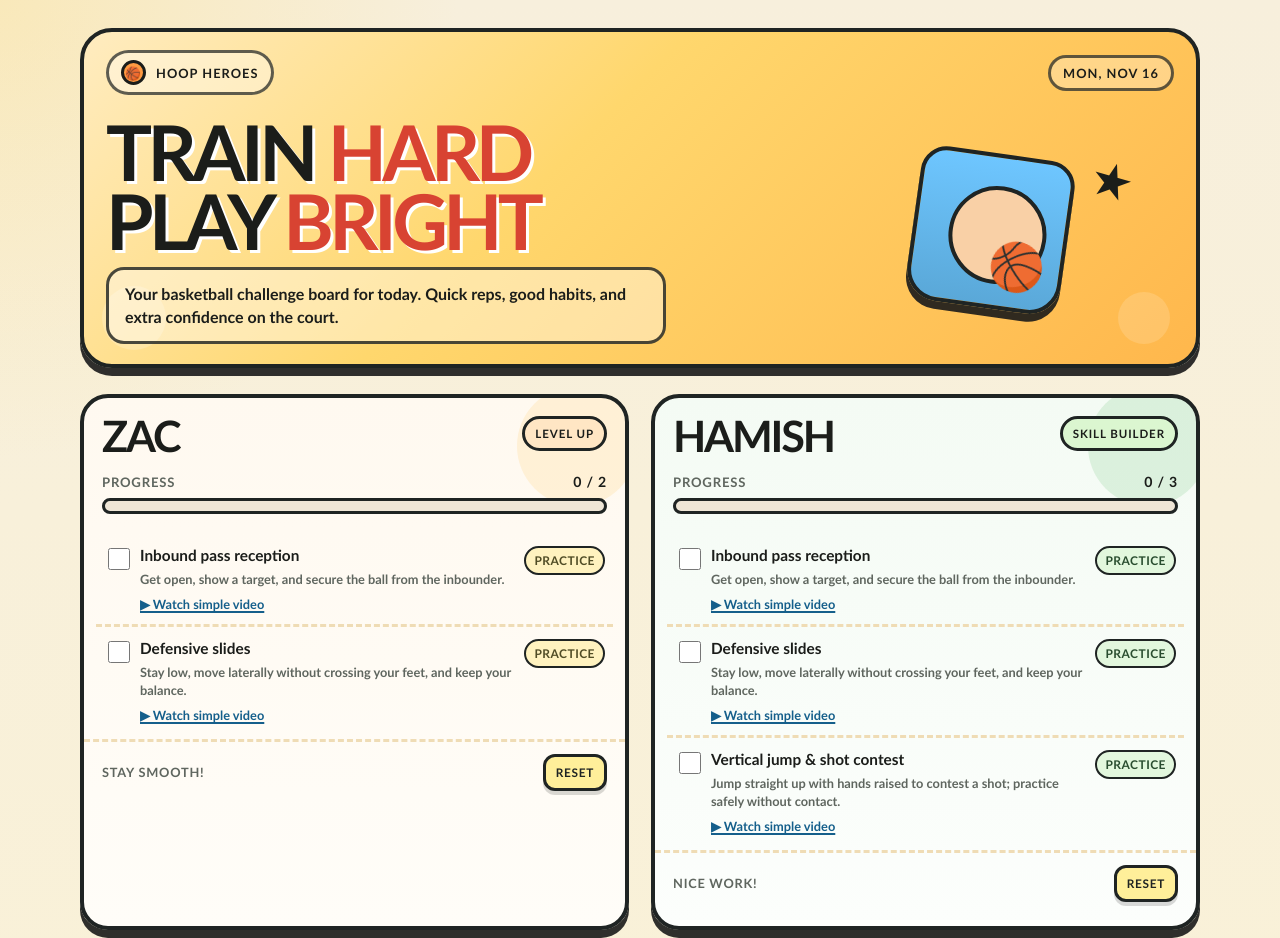
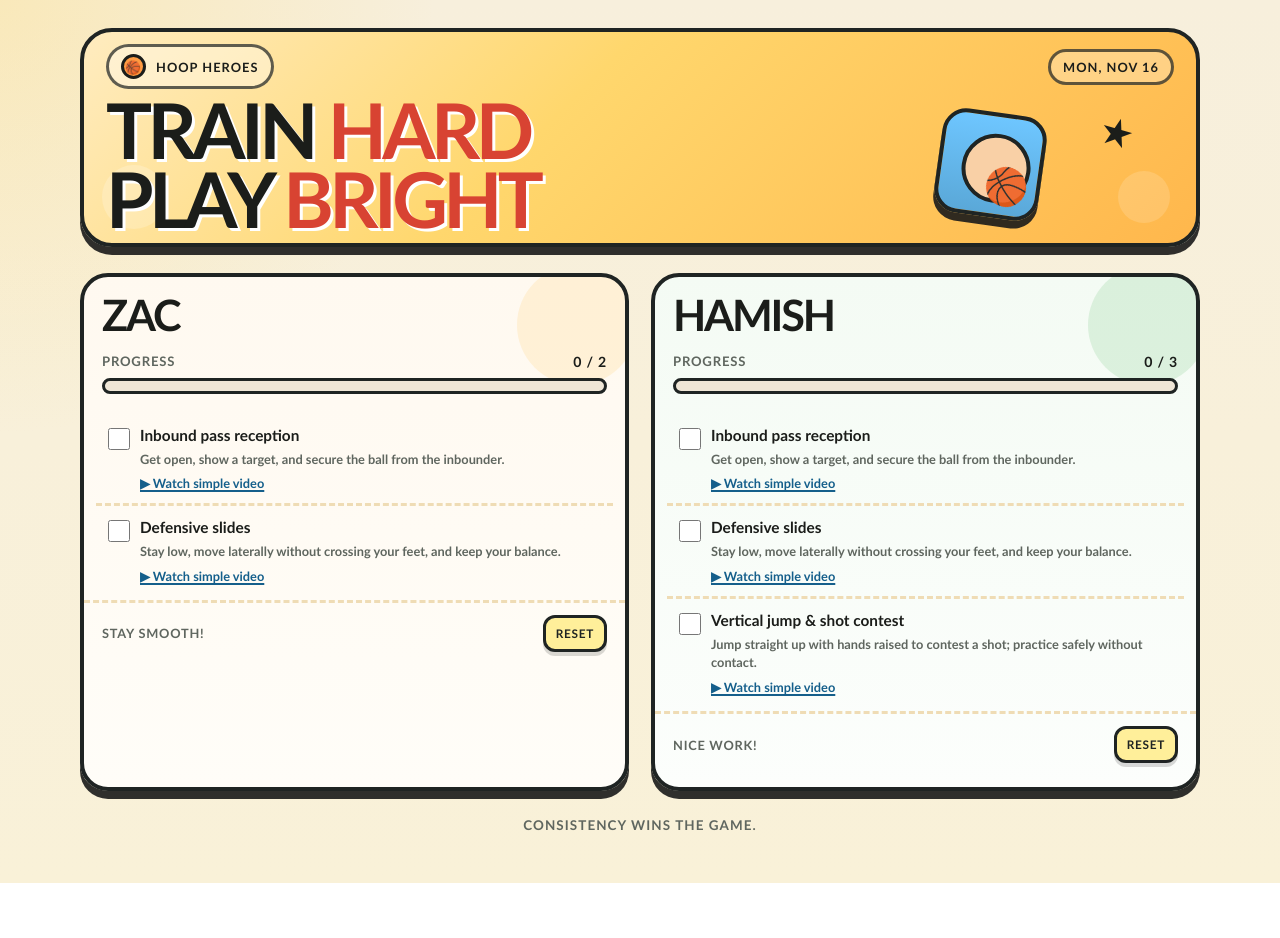
Before and after one commit to garyxuehong/bb-training, a plain HTML site: page index.html in a window 1280 px wide. Shown: the top 938 px of the page. After the commit the page ends 883 px from the top, so only its background shows below. Drawn offline with Linux system fonts and the light colour scheme.

Commit message:
Simplify player cards and shorten the comic-style banner

```diff
--- a/index.html
+++ b/index.html
@@ -8,14 +8,14 @@
   <style>
     :root{--bg:#f9f1d8;--ink:#1b1d1a;--muted:#5f665f;--red:#ff5d5d;--green:#67be72;--dark:#1f2423;--shadow:0 8px 0 rgba(26,26,26,.9)}
     *{box-sizing:border-box}body{margin:0;background:radial-gradient(circle at top left,rgba(255,214,90,.26),transparent 28%),linear-gradient(180deg,#f7efdc 0%,var(--bg) 100%);color:var(--ink);font-family:"Trebuchet MS","Segoe UI",sans-serif}
-    .page{width:min(1120px,calc(100% - 28px));margin:auto;padding:28px 0 50px}.banner{position:relative;overflow:hidden;background:linear-gradient(135deg,#ffecc0 0%,#ffd76d 42%,#ffb74c 100%);border:4px solid var(--dark);border-radius:32px;box-shadow:var(--shadow);padding:18px 22px 20px}.banner:before,.banner:after{content:"";position:absolute;inset:auto auto 14px 18px;width:64px;height:64px;border-radius:50%;background:rgba(255,255,255,.2)}.banner:after{left:auto;right:26px;bottom:20px;width:52px;height:52px;background:rgba(255,255,255,.15)}
+    .page{width:min(1120px,calc(100% - 28px));margin:auto;padding:28px 0 50px}.banner{position:relative;overflow:hidden;background:linear-gradient(135deg,#ffecc0 0%,#ffd76d 42%,#ffb74c 100%);border:4px solid var(--dark);border-radius:32px;box-shadow:var(--shadow);padding:12px 22px 10px}.banner:before,.banner:after{content:"";position:absolute;inset:auto auto 14px 18px;width:64px;height:64px;border-radius:50%;background:rgba(255,255,255,.2)}.banner:after{left:auto;right:26px;bottom:20px;width:52px;height:52px;background:rgba(255,255,255,.15)}
     .topbar{display:flex;justify-content:space-between;align-items:center;gap:12px;position:relative;z-index:1;font-weight:900;letter-spacing:.08em;text-transform:uppercase;font-size:.8rem}.brand{display:inline-flex;align-items:center;gap:10px;background:rgba(255,255,255,.35);border:3px solid rgba(27,29,26,.7);padding:7px 12px;border-radius:999px}.ball{width:25px;height:25px;display:grid;place-items:center;border-radius:50%;background:#ff9b42;border:3px solid #1b1d1a}.today{background:rgba(255,255,255,.28);border:3px solid rgba(27,29,26,.7);border-radius:999px;padding:7px 12px}
-    .hero{position:relative;z-index:1;display:grid;grid-template-columns:1.3fr .7fr;gap:18px;align-items:center;padding-top:22px}.title-wrap{display:flex;flex-direction:column;gap:12px}h1{margin:0;font-size:clamp(2.7rem,6vw,5.2rem);line-height:.9;letter-spacing:-.06em;text-transform:uppercase;text-shadow:3px 3px #fff}h1 .accent{color:#d84332}.subtitle{margin:0;max-width:560px;background:rgba(255,255,255,.4);border:3px solid rgba(27,29,26,.8);border-radius:18px;padding:12px 16px;font-weight:800;line-height:1.45}.hero-art{position:relative;height:170px;display:grid;place-items:center}.hero-figure{position:relative;width:155px;height:155px;background:linear-gradient(#6ec6ff,#5aa8d8);border:4px solid var(--dark);border-radius:26px 26px 32px 32px;box-shadow:var(--shadow);transform:rotate(8deg)}.hero-figure:before{content:"";position:absolute;left:32px;top:28px;width:90px;height:90px;background:#f9d0a6;border-radius:50%;border:4px solid var(--dark)}.hero-figure:after{content:"🏀";position:absolute;right:14px;bottom:14px;font-size:46px;transform:rotate(15deg)}.starburst{position:absolute;right:40px;top:6px;font-size:3rem;transform:rotate(16deg)}
-    .kids-grid{display:grid;grid-template-columns:repeat(2,minmax(0,1fr));gap:22px;margin-top:26px}.kid-card{position:relative;overflow:hidden;background:#fffaf6;border:4px solid var(--dark);border-radius:28px;box-shadow:var(--shadow);padding-bottom:14px}.kid-card.zac{background:linear-gradient(#fff9f0,#fffdf8)}.kid-card.hamish{background:linear-gradient(#f4fbf4,#fcfefc)}.kid-card:before{content:"";position:absolute;top:-12px;right:-12px;width:120px;height:120px;border-radius:50%;background:rgba(255,189,78,.16)}.kid-card.hamish:before{background:rgba(103,190,114,.18)}.card-head,.card-foot,.task-list{position:relative;z-index:1}.card-head{padding:18px 18px 10px}.kid-top{display:flex;justify-content:space-between;gap:12px;align-items:flex-start}h2{margin:0;font-size:clamp(2rem,4vw,2.7rem);line-height:.92;letter-spacing:-.05em;text-transform:uppercase}.badge{display:inline-flex;align-items:center;justify-content:center;padding:8px 10px;border-radius:999px;border:3px solid var(--dark);background:#fff;font-size:.72rem;font-weight:900;letter-spacing:.08em;text-transform:uppercase;white-space:nowrap}.zac .badge{background:#ffe6c4}.hamish .badge{background:#dbf6d0}
+    .hero{position:relative;z-index:1;display:grid;grid-template-columns:1.3fr .7fr;gap:18px;align-items:center;padding-top:6px}.title-wrap{display:flex;flex-direction:column;gap:0}h1{margin:0;font-size:clamp(2.7rem,6vw,5.2rem);line-height:.9;letter-spacing:-.06em;text-transform:uppercase;text-shadow:3px 3px #fff}h1 .accent{color:#d84332}.hero-art{position:relative;height:112px;display:grid;place-items:center}.hero-figure{position:relative;width:105px;height:105px;background:linear-gradient(#6ec6ff,#5aa8d8);border:4px solid var(--dark);border-radius:24px;box-shadow:var(--shadow);transform:rotate(8deg)}.hero-figure:before{content:"";position:absolute;left:20px;top:17px;width:61px;height:61px;background:#f9d0a6;border-radius:50%;border:4px solid var(--dark)}.hero-figure:after{content:"🏀";position:absolute;right:7px;bottom:7px;font-size:36px;transform:rotate(15deg)}.starburst{position:absolute;right:40px;top:0;font-size:2.4rem;transform:rotate(16deg)}
+    .kids-grid{display:grid;grid-template-columns:repeat(2,minmax(0,1fr));gap:22px;margin-top:26px}.kid-card{position:relative;overflow:hidden;background:#fffaf6;border:4px solid var(--dark);border-radius:28px;box-shadow:var(--shadow);padding-bottom:14px}.kid-card.zac{background:linear-gradient(#fff9f0,#fffdf8)}.kid-card.hamish{background:linear-gradient(#f4fbf4,#fcfefc)}.kid-card:before{content:"";position:absolute;top:-12px;right:-12px;width:120px;height:120px;border-radius:50%;background:rgba(255,189,78,.16)}.kid-card.hamish:before{background:rgba(103,190,114,.18)}.card-head,.card-foot,.task-list{position:relative;z-index:1}.card-head{padding:18px 18px 10px}.kid-top{display:flex;justify-content:space-between;gap:12px;align-items:flex-start}h2{margin:0;font-size:clamp(2rem,4vw,2.7rem);line-height:.92;letter-spacing:-.05em;text-transform:uppercase}
     .progress-wrap{margin-top:18px}.progress-label{display:flex;justify-content:space-between;align-items:center;margin-bottom:8px;font-size:.82rem;font-weight:900;letter-spacing:.06em;text-transform:uppercase;color:var(--muted)}.progress-label strong{color:var(--ink);font-size:.88rem}.track{position:relative;height:16px;border:3px solid var(--dark);border-radius:999px;background:#efe6d6;overflow:hidden}.fill{position:absolute;inset:0 auto 0 0;width:0;background:linear-gradient(90deg,#ffb75a,#ff7a59);border-radius:999px;transition:width .25s ease}.hamish .fill{background:linear-gradient(90deg,#76d68d,#4fc66d)}
-    .task-list{list-style:none;padding:10px 12px 0;margin:0}.task{display:grid;grid-template-columns:24px 1fr auto;gap:12px;align-items:start;padding:12px 8px;margin:0;border-top:3px dashed #efdcb5}.task:first-child{border-top:0}.task input{width:22px;height:22px;margin-top:2px;accent-color:var(--green);cursor:pointer}.task-text{display:block;font-weight:900;font-size:.96rem;line-height:1.3}.task-detail{display:block;margin-top:4px;color:var(--muted);font-size:.8rem;font-weight:700;line-height:1.45}.video-link{display:inline-block;margin-top:7px;color:#155f8b;font-size:.8rem;font-weight:900;text-decoration:underline;text-decoration-thickness:2px;text-underline-offset:2px}.video-link:hover{color:#a63d22}.minutes{display:inline-flex;align-items:center;justify-content:center;padding:5px 8px;background:#fff2bf;border:2px solid var(--dark);border-radius:999px;font-size:.75rem;font-weight:900;letter-spacing:.04em;text-transform:uppercase;color:#504c25;white-space:nowrap}.hamish .minutes{background:#e2f7dd;color:#294d2f}.task:has(input:checked) .task-text{color:var(--muted);text-decoration:line-through;text-decoration-thickness:2px;text-decoration-color:var(--red)}
+    .task-list{list-style:none;padding:10px 12px 0;margin:0}.task{display:grid;grid-template-columns:24px 1fr;gap:12px;align-items:start;padding:12px 8px;margin:0;border-top:3px dashed #efdcb5}.task:first-child{border-top:0}.task input{width:22px;height:22px;margin-top:2px;accent-color:var(--green);cursor:pointer}.task-text{display:block;font-weight:900;font-size:.96rem;line-height:1.3}.task-detail{display:block;margin-top:4px;color:var(--muted);font-size:.8rem;font-weight:700;line-height:1.45}.video-link{display:inline-block;margin-top:7px;color:#155f8b;font-size:.8rem;font-weight:900;text-decoration:underline;text-decoration-thickness:2px;text-underline-offset:2px}.video-link:hover{color:#a63d22}.task:has(input:checked) .task-text{color:var(--muted);text-decoration:line-through;text-decoration-thickness:2px;text-decoration-color:var(--red)}
     .card-foot{display:flex;justify-content:space-between;align-items:center;gap:12px;padding:12px 18px 10px;margin-top:4px;border-top:3px dashed #efdcb5}.cheer{font-size:.8rem;font-weight:900;letter-spacing:.06em;text-transform:uppercase;color:var(--muted)}.reset{border:3px solid var(--dark);border-radius:12px;background:#ffef9a;color:var(--dark);font:inherit;font-size:.74rem;font-weight:900;letter-spacing:.06em;text-transform:uppercase;padding:8px 10px;cursor:pointer;box-shadow:0 4px rgba(0,0,0,.15)}.reset:active{transform:translateY(2px);box-shadow:0 2px rgba(0,0,0,.15)}.footer{margin-top:26px;text-align:center;font-size:.84rem;font-weight:900;letter-spacing:.08em;text-transform:uppercase;color:var(--muted)}
-    @media(max-width:760px){.hero{grid-template-columns:1fr}.hero-art{height:130px}.kids-grid{grid-template-columns:1fr}}@media(max-width:420px){.task{grid-template-columns:24px 1fr}.minutes{grid-column:2;justify-self:start}}
+    @media(max-width:760px){.hero{grid-template-columns:1fr}.hero-art{display:none}.kids-grid{grid-template-columns:1fr}}@media(max-width:420px){.task{grid-template-columns:24px 1fr}}
   </style>
 </head>
 <body>
@@ -23,27 +23,27 @@
     <section class="banner" aria-label="Basketball training banner">
       <div class="topbar"><div class="brand"><span class="ball" aria-hidden="true">🏀</span> Hoop Heroes</div><div class="today" id="today">Today</div></div>
       <div class="hero">
-        <div class="title-wrap"><h1>Train <span class="accent">Hard</span><br>Play <span class="accent">Bright</span></h1><p class="subtitle">Your basketball challenge board for today. Quick reps, good habits, and extra confidence on the court.</p></div>
+        <div class="title-wrap"><h1>Train <span class="accent">Hard</span><br>Play <span class="accent">Bright</span></h1></div>
         <div class="hero-art" aria-hidden="true"><div class="starburst">★</div><div class="hero-figure"></div></div>
       </div>
     </section>
 
     <section class="kids-grid" aria-label="Training todo lists for Zac and Hamish">
       <article class="kid-card zac" data-kid="zac">
-        <div class="card-head"><div class="kid-top"><h2>Zac</h2><span class="badge">Level Up</span></div><div class="progress-wrap"><div class="progress-label"><span>Progress</span><strong class="progress-label-text">0 / 2</strong></div><div class="track" role="progressbar" aria-label="Zac's training progress" aria-valuemin="0" aria-valuemax="2" aria-valuenow="0"><div class="fill"></div></div></div></div>
+        <div class="card-head"><div class="kid-top"><h2>Zac</h2></div><div class="progress-wrap"><div class="progress-label"><span>Progress</span><strong class="progress-label-text">0 / 2</strong></div><div class="track" role="progressbar" aria-label="Zac's training progress" aria-valuemin="0" aria-valuemax="2" aria-valuenow="0"><div class="fill"></div></div></div></div>
         <ul class="task-list">
-          <li class="task"><input type="checkbox" aria-label="Mark inbound pass reception complete"><div><span class="task-text">Inbound pass reception</span><span class="task-detail">Get open, show a target, and secure the ball from the inbounder.</span><a class="video-link" href="https://www.youtube.com/results?search_query=basketball+inbound+pass+receiving+drill+beginner" target="_blank" rel="noopener noreferrer">▶ Watch simple video</a></div><span class="minutes">Practice</span></li>
-          <li class="task"><input type="checkbox" aria-label="Mark defensive slides complete"><div><span class="task-text">Defensive slides</span><span class="task-detail">Stay low, move laterally without crossing your feet, and keep your balance.</span><a class="video-link" href="https://www.youtube.com/results?search_query=basketball+defensive+slides+drill+beginner" target="_blank" rel="noopener noreferrer">▶ Watch simple video</a></div><span class="minutes">Practice</span></li>
+          <li class="task"><input type="checkbox" aria-label="Mark inbound pass reception complete"><div><span class="task-text">Inbound pass reception</span><span class="task-detail">Get open, show a target, and secure the ball from the inbounder.</span><a class="video-link" href="https://www.youtube.com/results?search_query=basketball+inbound+pass+receiving+drill+beginner" target="_blank" rel="noopener noreferrer">▶ Watch simple video</a></div></li>
+          <li class="task"><input type="checkbox" aria-label="Mark defensive slides complete"><div><span class="task-text">Defensive slides</span><span class="task-detail">Stay low, move laterally without crossing your feet, and keep your balance.</span><a class="video-link" href="https://www.youtube.com/results?search_query=basketball+defensive+slides+drill+beginner" target="_blank" rel="noopener noreferrer">▶ Watch simple video</a></div></li>
         </ul>
         <div class="card-foot"><span class="cheer">Stay smooth!</span><button class="reset" type="button">Reset</button></div>
       </article>
 
       <article class="kid-card hamish" data-kid="hamish">
-        <div class="card-head"><div class="kid-top"><h2>Hamish</h2><span class="badge">Skill Builder</span></div><div class="progress-wrap"><div class="progress-label"><span>Progress</span><strong class="progress-label-text">0 / 3</strong></div><div class="track" role="progressbar" aria-label="Hamish's training progress" aria-valuemin="0" aria-valuemax="3" aria-valuenow="0"><div class="fill"></div></div></div></div>
+        <div class="card-head"><div class="kid-top"><h2>Hamish</h2></div><div class="progress-wrap"><div class="progress-label"><span>Progress</span><strong class="progress-label-text">0 / 3</strong></div><div class="track" role="progressbar" aria-label="Hamish's training progress" aria-valuemin="0" aria-valuemax="3" aria-valuenow="0"><div class="fill"></div></div></div></div>
         <ul class="task-list">
-          <li class="task"><input type="checkbox" aria-label="Mark inbound pass reception complete"><div><span class="task-text">Inbound pass reception</span><span class="task-detail">Get open, show a target, and secure the ball from the inbounder.</span><a class="video-link" href="https://www.youtube.com/results?search_query=basketball+inbound+pass+receiving+drill+beginner" target="_blank" rel="noopener noreferrer">▶ Watch simple video</a></div><span class="minutes">Practice</span></li>
-          <li class="task"><input type="checkbox" aria-label="Mark defensive slides complete"><div><span class="task-text">Defensive slides</span><span class="task-detail">Stay low, move laterally without crossing your feet, and keep your balance.</span><a class="video-link" href="https://www.youtube.com/results?search_query=basketball+defensive+slides+drill+beginner" target="_blank" rel="noopener noreferrer">▶ Watch simple video</a></div><span class="minutes">Practice</span></li>
-          <li class="task"><input type="checkbox" aria-label="Mark vertical jump and shot contest complete"><div><span class="task-text">Vertical jump & shot contest</span><span class="task-detail">Jump straight up with hands raised to contest a shot; practice safely without contact.</span><a class="video-link" href="https://www.youtube.com/results?search_query=basketball+shot+contest+vertical+jump+drill+beginner" target="_blank" rel="noopener noreferrer">▶ Watch simple video</a></div><span class="minutes">Practice</span></li>
+          <li class="task"><input type="checkbox" aria-label="Mark inbound pass reception complete"><div><span class="task-text">Inbound pass reception</span><span class="task-detail">Get open, show a target, and secure the ball from the inbounder.</span><a class="video-link" href="https://www.youtube.com/results?search_query=basketball+inbound+pass+receiving+drill+beginner" target="_blank" rel="noopener noreferrer">▶ Watch simple video</a></div></li>
+          <li class="task"><input type="checkbox" aria-label="Mark defensive slides complete"><div><span class="task-text">Defensive slides</span><span class="task-detail">Stay low, move laterally without crossing your feet, and keep your balance.</span><a class="video-link" href="https://www.youtube.com/results?search_query=basketball+defensive+slides+drill+beginner" target="_blank" rel="noopener noreferrer">▶ Watch simple video</a></div></li>
+          <li class="task"><input type="checkbox" aria-label="Mark vertical jump and shot contest complete"><div><span class="task-text">Vertical jump & shot contest</span><span class="task-detail">Jump straight up with hands raised to contest a shot; practice safely without contact.</span><a class="video-link" href="https://www.youtube.com/results?search_query=basketball+shot+contest+vertical+jump+drill+beginner" target="_blank" rel="noopener noreferrer">▶ Watch simple video</a></div></li>
         </ul>
         <div class="card-foot"><span class="cheer">Nice work!</span><button class="reset" type="button">Reset</button></div>
       </article>
```
